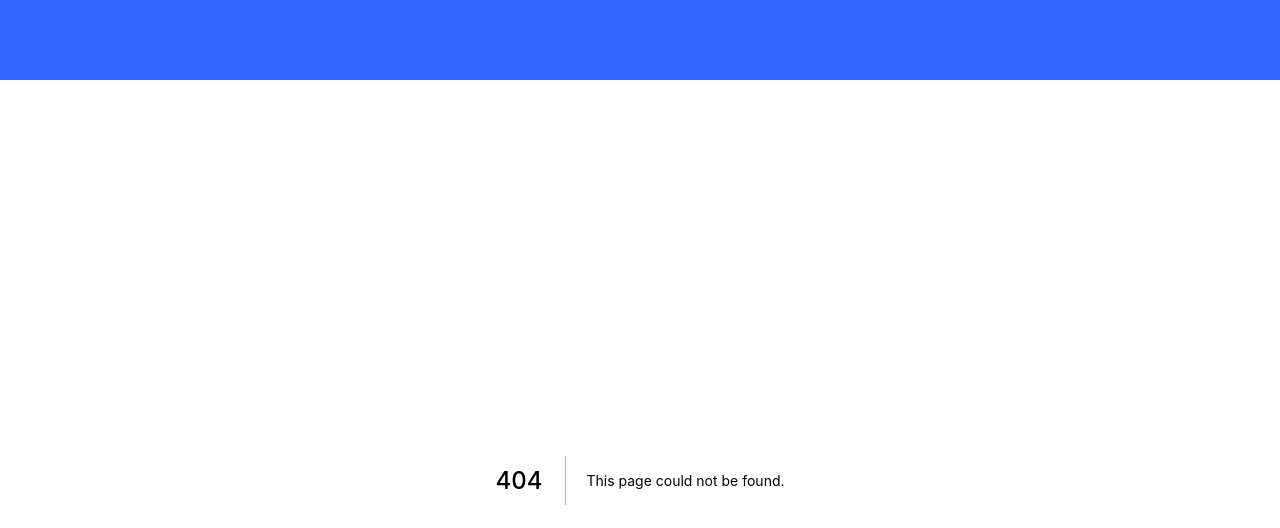
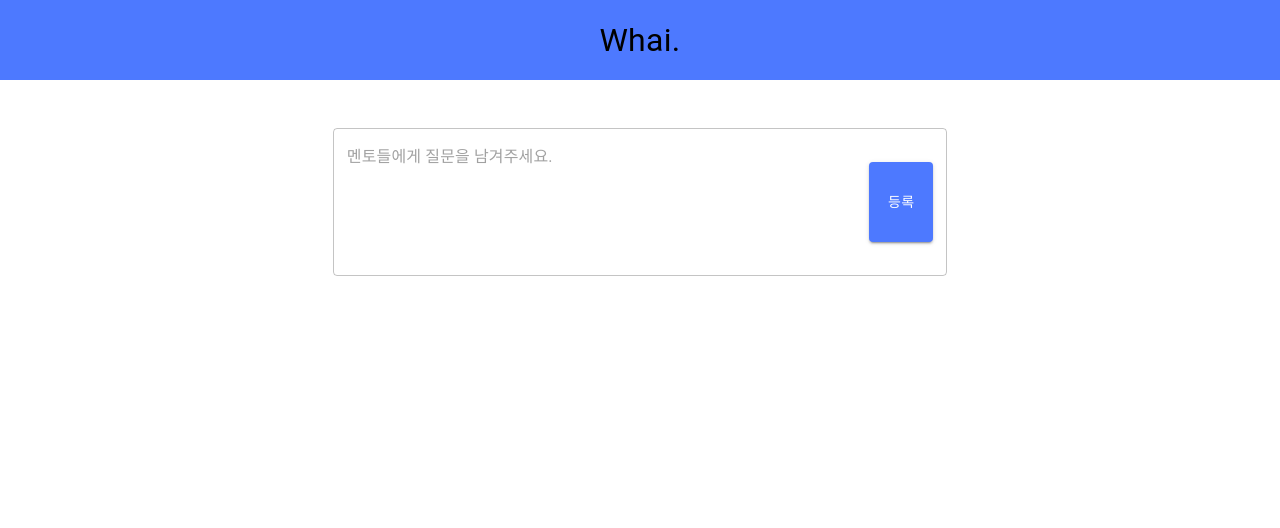
Before and after one commit to Y2829/first-pjt-front, a Next.js app: page /question in a window 1280 px wide. Before the commit this address had no page. Shown: the top 528 px of the page. Built offline with nearby package versions, Linux system fonts and the light colour scheme.

Commit message:
feat: layout 수정 및 질문 등록록form 추가

```diff
--- /dev/null
+++ b/src/components/common/button/index.tsx
@@ -0,0 +1,26 @@
+import type { FC } from "react";
+import type { SxProps } from "@mui/material";
+
+import { StyledButton } from "./styles";
+
+interface CommonButtonProps {
+  text: string;
+  onClick: () => void;
+  sx?: SxProps;
+}
+
+const CommonButton: FC<CommonButtonProps> = ({ text, onClick, sx }) => {
+  return (
+    <StyledButton
+      variant="contained"
+      onClick={onClick}
+      sx={{
+        ...sx,
+      }}
+    >
+      {text}
+    </StyledButton>
+  );
+};
+
+export default CommonButton;
--- /dev/null
+++ b/src/components/common/button/styles.tsx
@@ -0,0 +1,8 @@
+import { styled } from "@mui/system";
+import { Button } from "@mui/material";
+
+import { colors } from "src/theme/colors";
+
+export const StyledButton = styled(Button)(() => ({
+  backgroundColor: colors.primary,
+}));
--- a/src/components/layout/header/index.tsx
+++ b/src/components/layout/header/index.tsx
@@ -1,9 +1,13 @@
 import type { FC } from "react";
 
-import { StyledBox } from "./styles";
+import { StyledBox, Title } from "./styles";
 
 const Header: FC = () => {
-  return <StyledBox></StyledBox>;
+  return (
+    <StyledBox>
+      <Title>Whai.</Title>
+    </StyledBox>
+  );
 };
 
 export default Header;
--- a/src/components/layout/header/styles.tsx
+++ b/src/components/layout/header/styles.tsx
@@ -1,5 +1,5 @@
 import { styled } from "@mui/system";
-import { Box } from "@mui/system";
+import { Box, Typography } from "@mui/material";
 
 import { colors } from "src/theme/colors";
 import { HEADER_HEIGHT } from "src/enums/layout";
@@ -9,5 +9,12 @@ export const StyledBox = styled(Box)(() => ({
   height: `${HEADER_HEIGHT}px`,
   position: "fixed",
   top: 0,
+  display: "flex",
+  justifyContent: "center",
+  alignItems: "center",
   backgroundColor: colors.primary,
 }));
+
+export const Title = styled(Typography)(() => ({
+  fontSize: "32px",
+}));
--- /dev/null
+++ b/src/components/question/register-form/index.tsx
@@ -0,0 +1,32 @@
+import type { FC } from "react";
+import { InputAdornment } from "@mui/material";
+
+import { StyledBox, StyledTextField } from "./styles";
+import CommonButton from "src/components/common/button";
+
+const QuestionRegisterForm: FC = () => {
+  return (
+    <StyledBox>
+      <StyledTextField
+        multiline
+        rows={5}
+        placeholder="멘토들에게 질문을 남겨주세요."
+        InputProps={{
+          endAdornment: (
+            <InputAdornment position="end">
+              <CommonButton
+                text={"등록"}
+                onClick={() => null}
+                sx={{
+                  height: "80px",
+                }}
+              />
+            </InputAdornment>
+          ),
+        }}
+      />
+    </StyledBox>
+  );
+};
+
+export default QuestionRegisterForm;
--- /dev/null
+++ b/src/components/question/register-form/styles.tsx
@@ -0,0 +1,11 @@
+import { styled } from "@mui/system";
+import { Box, TextField, Button } from "@mui/material";
+
+export const StyledBox = styled(Box)(() => ({
+  width: "100%",
+  display: "flex",
+  justifyContent: "center",
+}));
+export const StyledTextField = styled(TextField)(() => ({
+  width: "60%",
+}));
--- /dev/null
+++ b/src/configs/layout.ts
@@ -0,0 +1 @@
+export const NAV_ITEMS = [];
--- a/src/pages/_app.tsx
+++ b/src/pages/_app.tsx
@@ -1,14 +1,19 @@
+import type { ReactElement, ReactNode } from "react";
+import type { NextPage } from "next";
+import type { AppProps } from "next/app";
 import "../styles/globals.css";
-import type { AppProps } from "next/app";
 
-import Layout from "src/components/layout";
+export type NextPageWithLayout = NextPage & {
+  getLayout?: (page: ReactElement) => ReactNode;
+};
 
-function MyApp({ Component, pageProps }: AppProps) {
-  return (
-    <Layout>
-      <Component {...pageProps} />
-    </Layout>
-  );
+type AppPropsWithLayout = AppProps & {
+  Component: NextPageWithLayout;
+};
+
+export default function MyApp({ Component, pageProps }: AppPropsWithLayout) {
+  // Use the layout defined at the page level, if available
+  const getLayout = Component.getLayout ?? ((page) => page);
+
+  return getLayout(<Component {...pageProps} />);
 }
-
-export default MyApp;
--- /dev/null
+++ b/src/pages/question/index.tsx
@@ -0,0 +1,19 @@
+import type { ReactElement } from "react";
+import type { NextPageWithLayout } from "../_app";
+
+import Layout from "src/components/layout";
+import QuestionRegisterForm from "src/components/question/register-form";
+import { StyledBox } from "./styles";
+
+const Question: NextPageWithLayout = () => {
+  return (
+    <StyledBox>
+      <QuestionRegisterForm />
+    </StyledBox>
+  );
+};
+
+Question.getLayout = function getLayout(page: ReactElement) {
+  return <Layout>{page}</Layout>;
+};
+export default Question;
--- /dev/null
+++ b/src/pages/question/styles.tsx
@@ -0,0 +1,6 @@
+import { styled } from "@mui/system";
+import { Box } from "@mui/material";
+
+export const StyledBox = styled(Box)(() => ({
+  marginTop: "128px",
+}));
--- a/src/theme/colors.ts
+++ b/src/theme/colors.ts
@@ -1,3 +1,3 @@
 export const colors = {
-  primary: "#3366ff",
+  primary: "#4d79ff",
 };
```
